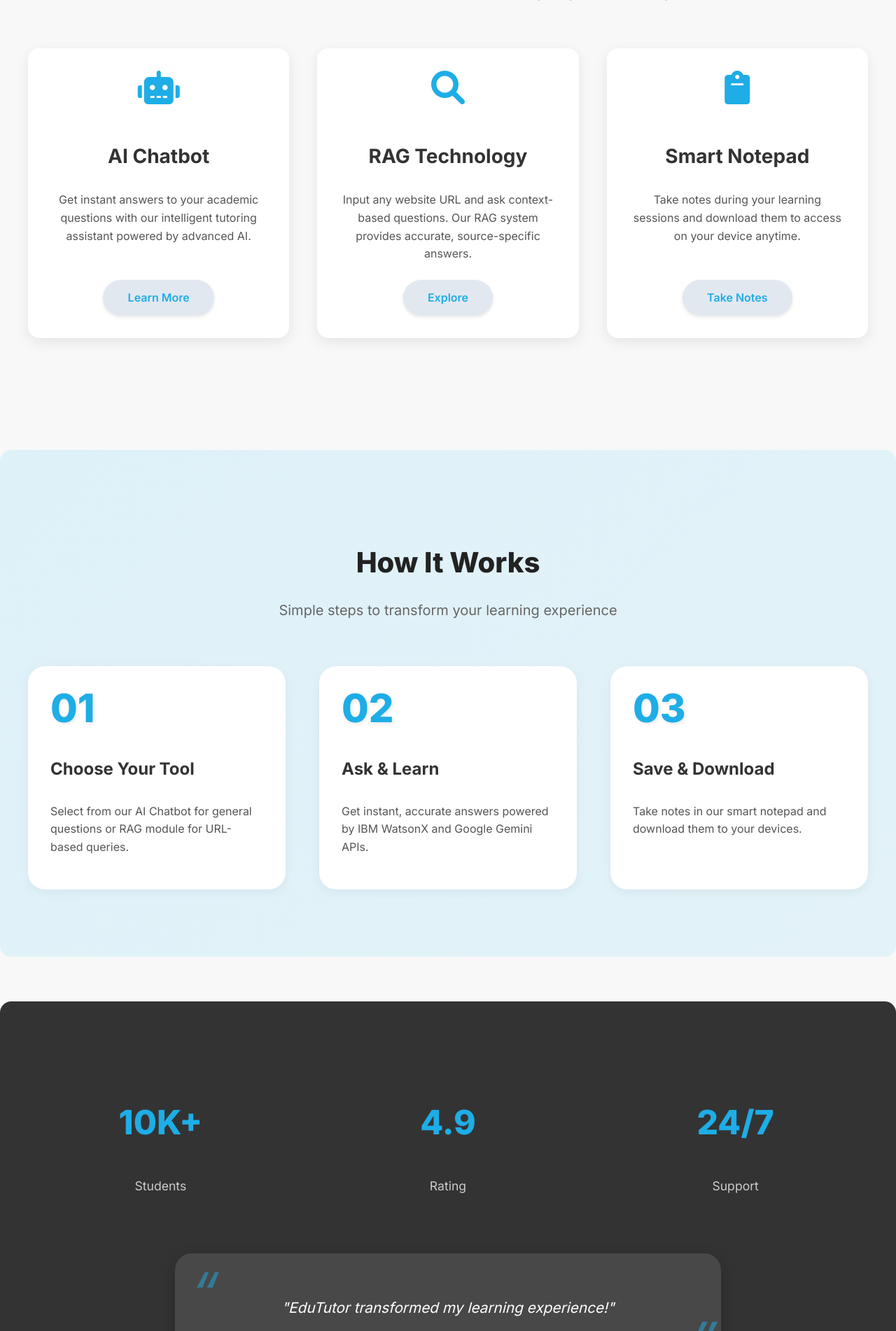
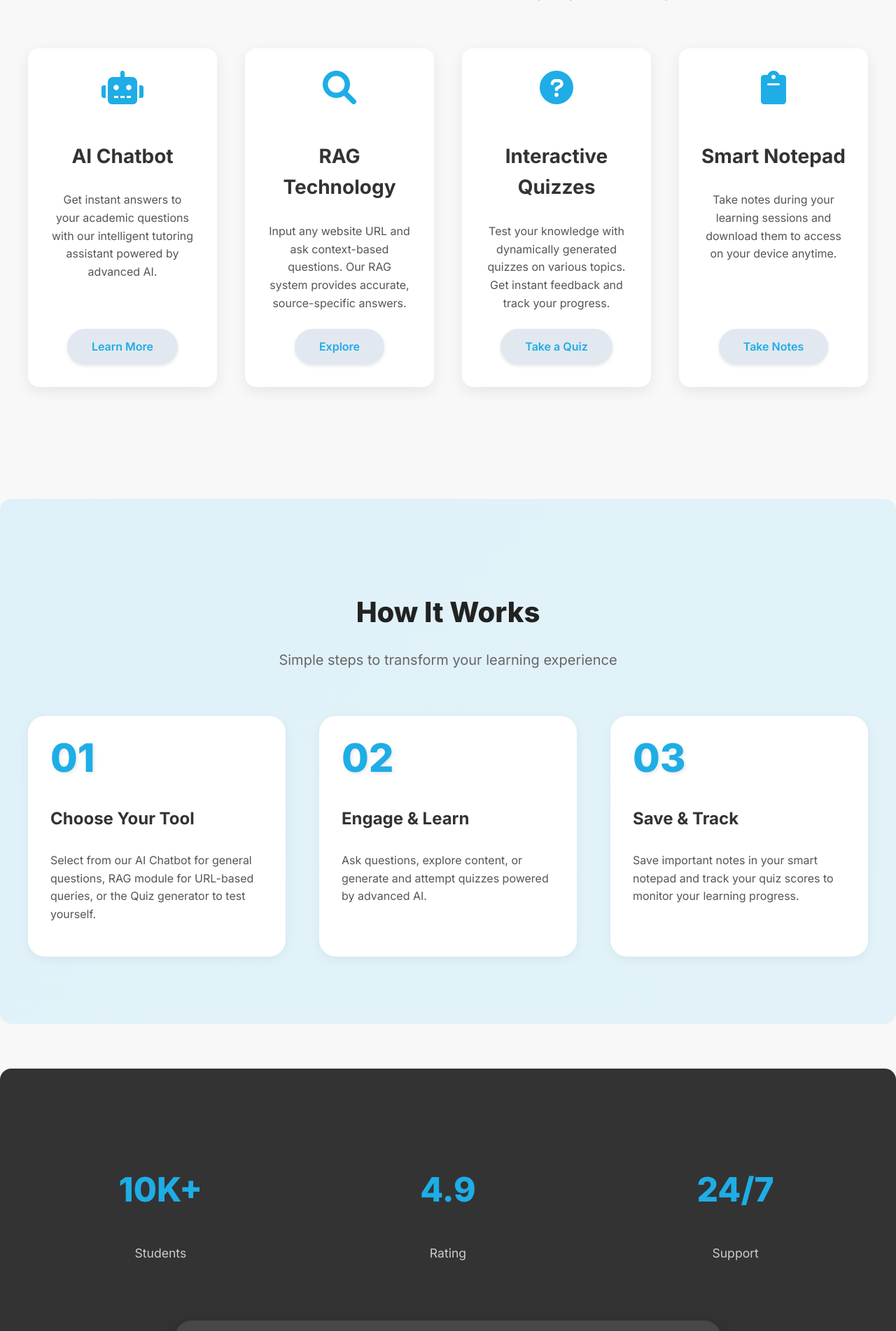
Before and after one commit to AnushaKommula-645/EduTutor, a FastAPI app: page / in a window 1280 px wide. Shown: the part 973-2875 px from the top of the page at 70% size. Run offline with FastAPI, Linux system fonts and the light colour scheme.

Commit message:
final tool

```diff
--- a/app/templates/index.html
+++ b/app/templates/index.html
@@ -4,9 +4,7 @@
   <meta charset="UTF-8">
   <meta name="viewport" content="width=device-width, initial-scale=1.0">
   <title>EduTutor - AI-Powered Personalized Learning Assistant</title>
-    <!-- Google Fonts - Inter -->
   <link href="https://fonts.googleapis.com/css2?family=Inter:wght@300;400;500;600;700;800&display=swap" rel="stylesheet">
-    <!-- Font Awesome for icons -->
   <link rel="stylesheet" href="https://cdnjs.cloudflare.com/ajax/libs/font-awesome/6.0.0-beta3/css/all.min.css">
   <style>
     /* General Body Styles */
@@ -222,7 +220,6 @@
     }
 
     /* Hero Section */
-
     .hero-section {
       padding: 8rem 0;
       text-align: center;
@@ -276,7 +273,8 @@
     }
     .features-grid {
       display: grid;
-            grid-template-columns: repeat(auto-fit, minmax(280px, 1fr));
+      /* Adjusted for four columns in a line, allowing wrap on smaller screens */
+      grid-template-columns: repeat(auto-fit, minmax(250px, 1fr));
       gap: 2.5rem;
     }
 
@@ -599,26 +597,21 @@
 </head>
 <body>
 
-    <!-- Header / Navbar -->
   <header>
     <nav class="navbar container">
-            <!-- Logo with Image and Text -->
       <a href="#hero" class="logo">
         <img src="/static/images/brain.png" alt="EduTutor Logo">
         EduTutor
       </a>
-            <!-- Navigation Links (Desktop) -->
       <div class="nav-links">
         <a href="#features">Features</a>
         <a href="#about">About</a>
         <a href="#contact">Contact</a>
       </div>
-            <!-- Mobile Menu Button (Hamburger) -->
       <button id="mobile-menu-button" class="mobile-menu-button">
         <i class="fas fa-bars"></i>
       </button>
     </nav>
-        <!-- Mobile Menu (Hidden by default) -->
     <div id="mobile-menu" class="mobile-menu">
       <a href="#features">Features</a>
       <a href="#about">About</a>
@@ -627,39 +620,40 @@
   </header>
 
   <main>
-        <!-- Hero Section -->
     <section id="hero" class="hero-section gradient-hero">
       <div class="container">
         <h1>Welcome to <span class="highlight">EduTutor</span></h1>
         <p class="subtitle">Your AI-Powered Personalized Learning Assistant</p>
         <p class="description">
-                    Chat with our intelligent tutoring system, explore web content with RAG technology, and take notes that sync across all your devices.
+          Chat with our intelligent tutoring system, explore web content with RAG technology, generate interactive quizzes, and take notes that sync across all your devices.
         </p>
         <a href="dashboard" class="btn-primary">Get Started</a>
       </div>
     </section>
 
-        <!-- Features Section -->
     <section id="features" class="features-section">
       <div class="container">
         <h2>Powerful Learning Tools</h2>
         <p class="subtitle">Experience the future of education with our cutting-edge AI technologies</p>
         <div class="features-grid">
-                    <!-- Feature Card 1: AI Chatbot -->
           <div class="card">
             <i class="fas fa-robot icon"></i>
             <h3>AI Chatbot</h3>
             <p>Get instant answers to your academic questions with our intelligent tutoring assistant powered by advanced AI.</p>
             <a href="#" class="btn-secondary">Learn More</a>
           </div>
-                    <!-- Feature Card 2: RAG Technology -->
           <div class="card">
             <i class="fas fa-search icon"></i>
             <h3>RAG Technology</h3>
             <p>Input any website URL and ask context-based questions. Our RAG system provides accurate, source-specific answers.</p>
             <a href="#" class="btn-secondary">Explore</a>
           </div>
-                    <!-- Feature Card 3: Smart Notepad -->
+          <div class="card">
+            <i class="fas fa-question-circle icon"></i>
+            <h3>Interactive Quizzes</h3>
+            <p>Test your knowledge with dynamically generated quizzes on various topics. Get instant feedback and track your progress.</p>
+            <a href="#" class="btn-secondary">Take a Quiz</a>
+          </div>
           <div class="card">
             <i class="fas fa-clipboard icon"></i>
             <h3>Smart Notepad</h3>
@@ -670,36 +664,30 @@
       </div>
     </section>
 
-        <!-- How It Works Section -->
     <section id="about" class="how-it-works-section gradient-section">
       <div class="container">
         <h2>How It Works</h2>
         <p class="subtitle">Simple steps to transform your learning experience</p>
         <div class="steps-grid">
-                    <!-- Step 1 -->
           <div class="step-item">
             <span class="step-number">01</span>
             <h3>Choose Your Tool</h3>
-                        <p>Select from our AI Chatbot for general questions or RAG module for URL-based queries.</p>
+            <p>Select from our AI Chatbot for general questions, RAG module for URL-based queries, or the Quiz generator to test yourself.</p>
           </div>
-                    <!-- Step 2 -->
           <div class="step-item">
             <span class="step-number">02</span>
-                        <h3>Ask & Learn</h3>
-                        <p>Get instant, accurate answers powered by IBM WatsonX and Google Gemini APIs.</p>
+            <h3>Engage & Learn</h3>
+            <p>Ask questions, explore content, or generate and attempt quizzes powered by advanced AI.</p>
           </div>
-                    <!-- Step 3 -->
           <div class="step-item">
             <span class="step-number">03</span>
-                        <h3>Save & Download</h3>
-                        <p>Take notes in our smart notepad and download them to your devices.</p>
+            <h3>Save & Track</h3>
+            <p>Save important notes in your smart notepad and track your quiz scores to monitor your learning progress.</p>
           </div>
         </div>
-
       </div>
     </section>
 
-        <!-- Stats & Testimonial Section -->
     <section class="stats-testimonial-section">
       <div class="container">
         <div class="stats-grid">
@@ -717,30 +705,27 @@
           </div>
         </div>
         <div class="testimonial-card">
-                    <p>"EduTutor transformed my learning experience!"</p>
-                    <span>Sarah M., Computer Science Student</span>
+          <p>"EduTutor's quizzes are a fantastic way to reinforce what I've learned. The AI-generated questions are challenging and relevant!"</p>
+          <span>Priya S., High School Student</span>
         </div>
       </div>
     </section>
 
-        <!-- Call to Action Section -->
     <section class="cta-section">
       <div class="container">
         <img src="/static/images/brain.png" alt="EduTutor Logo">
         <h2>Ready to Transform Your Learning?</h2>
         <p>Join thousands of students who are already experiencing the future of personalized education.</p>
         <div class="cta-buttons">
-                    <a href="#" class="btn-primary">Get Started Free</a>
+          <a href="dashboard" class="btn-primary">Access Dashboard</a>
         </div>
       </div>
     </section>
   </main>
 
-    <!-- Footer -->
   <footer id="contact">
     <div class="container">
       <div class="footer-grid">
-                <!-- EduTutor Info -->
         <div class="footer-col">
           <a href="#hero" class="logo" style="font-size: 1.8rem; margin-bottom: 1rem;">
             <img src="/static/images/brain.png" alt="EduTutor Logo">
@@ -754,7 +739,6 @@
           </div>
         </div>
 
-                <!-- Quick Links -->
         <div class="footer-col">
           <h3>Quick Links</h3>
           <ul>
@@ -765,12 +749,11 @@
           </ul>
         </div>
 
-                <!-- Contact Info -->
         <div class="footer-col footer-contact">
           <h3>Contact</h3>
           <p><a href="mailto:support@edututor.ai">support@edututor.ai</a></p>
-                    <p><a href="tel:+15551234567">+1 (555) 123-4567</a></p>
-                    <p>Available 24/7</p>
+          <p><a href="tel:+9180XXXXXX00">+91 80XXXXXX00</a> (India Support)</p>
+          <p>Available 10 AM to 7 PM IST</p>
         </div>
       </div>
       <div class="footer-bottom">
```
Lines whose indentation alone changed are shown as unchanged.
